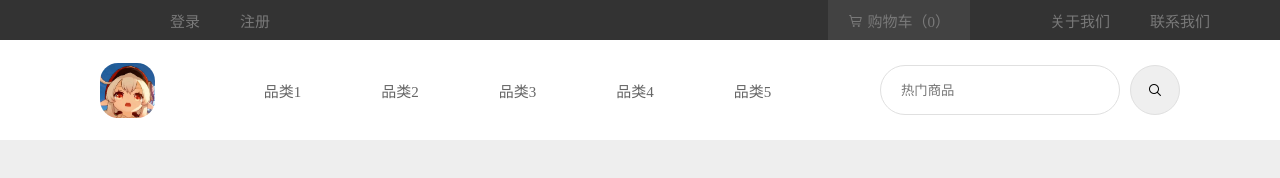
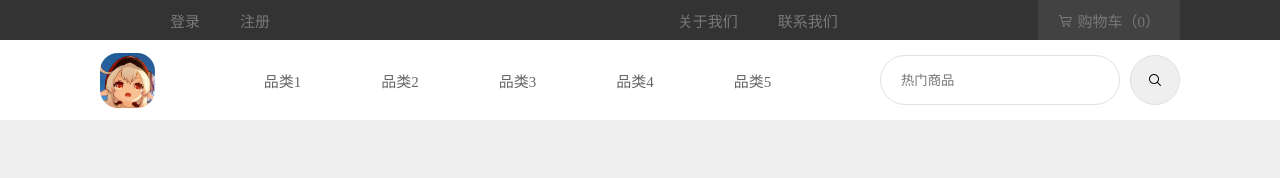
Before and after one commit to MALONPIZ/Asst1, a plain HTML site: page index.html in a window 1280 px wide. Drawn offline with Linux system fonts and the light colour scheme.

Commit message:
regular update

```diff
--- a/CSS/styles.css
+++ b/CSS/styles.css
@@ -107,7 +107,7 @@ html {
     display: flex;
     align-items: center;
     height: 4rem;
-    margin-right: 6rem;
+    margin-right: 5rem;
     background-color: #424242;
 }
 
@@ -122,7 +122,9 @@ html {
 .cart:hover>.cart-list {
     display: flex;
 }
-
+#contact-us{
+    margin-right: 18rem;
+}
 /* 顶部导航栏end */
 
 /* 搜索框start */
@@ -130,7 +132,7 @@ html {
     display: flex;
     justify-content: space-between;
     align-items: center;
-    height: 10rem;
+    height: 8rem;
     width: 100vw;
     background-color: #fff;
 }
--- a/index.html
+++ b/index.html
@@ -4,7 +4,7 @@
 <head>
     <meta charset="UTF-8">
     <meta name="viewport" content="width=device-width, initial-scale=1.0">
-    <title>Document</title>
+    <title>BUY IT FOR 304</title>
     <link rel="stylesheet" href="CSS/initial.css">
     <link rel="stylesheet" href="CSS/styles.css">
     <link rel="stylesheet" href="CSS/iconfont.css">
@@ -22,6 +22,14 @@
                 <li><a href="resgister.html">注册</a></li>
             </ul>
             <ul class="top-bar-right">
+                <li><a href="about.html">关于我们</a></li>
+                <li id="contact-us">
+                    <p>联系我们</p>
+                    <div class="contact-us">
+                        <img src="img\QRcode.jpg" alt="">
+                        <p>扫码添加企业微信</p>
+                    </div>
+                </li>
                 <li class="cart">
                     <a href="#">
                         <i class="iconfont">&#xe63c;</i>
@@ -29,15 +37,6 @@
                     </a>
                     <div class="cart-list">
                         <p>购物车中还没有商品，赶紧选购吧！</p>
-                    </div>
-
-                </li>
-                <li><a href="about.html">关于我们</a></li>
-                <li>
-                    <p>联系我们</p>
-                    <div class="contact-us">
-                        <img src="img\QRcode.jpg" alt="">
-                        <p>扫码添加企业微信</p>
                     </div>
                 </li>
             </ul>
@@ -64,11 +63,8 @@
     </div>
     <!-- 搜索框end -->
 
+    <!-- 轮播图start -->
 
-    <!-- 商品导航栏start -->
-    <!-- 商品导航栏end -->
-
-    <!-- 轮播图start -->
     <!-- 轮播图end -->
 
 
```
